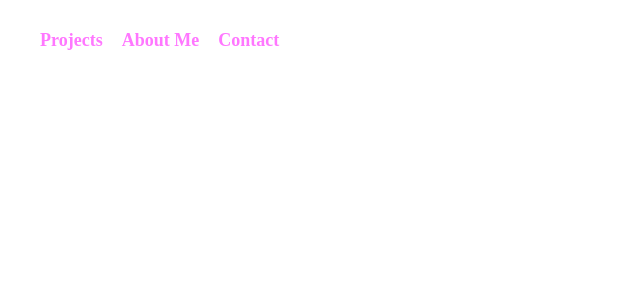
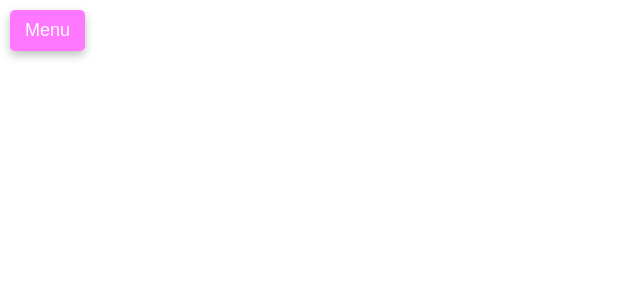
Before and after one commit to Kadagana/Kadagana.github.io, a Jekyll site: the page built from index.markdown, in a window 1280 px wide. Shown: the top 300 px of the page, without its empty margins (0-640 px from the left). Built offline with Jekyll 4.4.1, drawn with Linux system fonts in a browser that asks for light colours; nearby versions of some CDN libraries; library files that are not in the unit come from our copies.

Commit message:
update the menu navbar

```diff
--- a/_layouts/indexLayout.html
+++ b/_layouts/indexLayout.html
@@ -19,33 +19,75 @@
 
   #nav-overlay {
     position: absolute;
-    top: 20px;
-    left: 20px;
+    top: 40px;
+    left: 10px;
     z-index: 2;
-    background-color: rgba(255, 255, 255, 0.8);
-    padding: 10px 20px;
-    border-radius: 5px;
+    background-color: rgba(255, 255, 255, 0.3);
+    padding: 15px 25px;
+    border-radius: 10px;
+    box-shadow: 0px 4px 10px rgba(55, 44, 0, 0.25);
+    transition: transform 0.3s ease, opacity 0.3s ease;
+  }
+
+  #nav-overlay.collapsed {
+    transform: translateX(-100%);
+    opacity: 0;
   }
 
   #nav-overlay a {
-    margin-right: 15px;
+    display: block;
+    margin-bottom: 10px;
     text-decoration: none;
-    font-size: 18px;
-    color: #FF77FF; /* Neon Pink */
+    font-size: 20px;
+    color: #FF77FF;
     font-weight: bold;
   }
 
   #nav-overlay a:hover {
     text-decoration: underline;
-    color: #AA55FF; /* Neon Purple */
+    color: #AA55FF;
+  }
+
+  #toggle-nav {
+    position: absolute;
+    top: 10px;
+    left: 10px;
+    z-index: 3;
+    background-color: #FF77FF;
+    color: #fff;
+    font-size: 18px;
+    border: none;
+    border-radius: 5px;
+    padding: 10px 15px;
+    cursor: pointer;
+    box-shadow: 0px 4px 10px rgba(0, 0, 0, 0.25);
+  }
+
+  #toggle-nav:hover {
+    background-color: #AA55FF;
   }
 </style>
 
-<div id="nav-overlay">
+<div id="nav-overlay" class="collapsed">
   <a href="/projects/">Projects</a>
   <a href="/aboutme/">About Me</a>
   <a href="/contact/">Contact</a>
 </div>
+<button id="toggle-nav">Menu</button>
+<script type="module">
+  const navOverlay = document.getElementById('nav-overlay');
+  const toggleNav = document.getElementById('toggle-nav');
+
+  toggleNav.addEventListener('click', () => {
+    navOverlay.classList.toggle('collapsed');
+    if (navOverlay.classList.contains('collapsed')) {
+      toggleNav.textContent = 'Menu'; // Update button text when collapsed
+    } else {
+      toggleNav.textContent = 'Close'; // Update button text when expanded
+    }
+  });
+</script>
+
 
 <script src="https://cdn.jsdelivr.net/npm/cannon-es@0.20.0/dist/cannon-es.js" type="module"></script>
 
```
